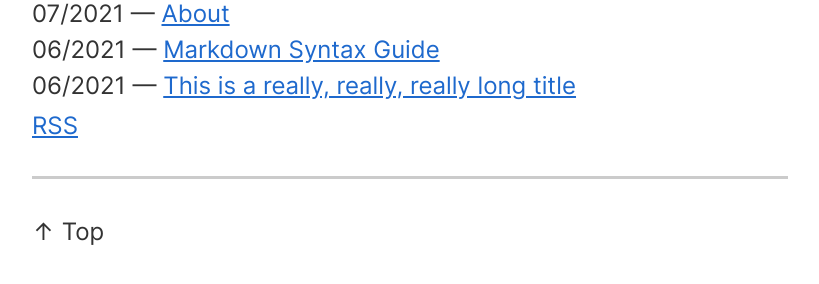
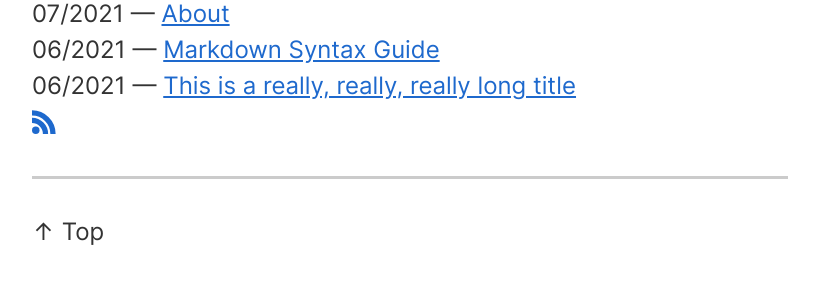
Before and after one commit to ajpwalser/ajpwalser.github.io, a Jekyll site: the page built from index.html, in a window 1280 px wide. Shown: the part 402-686 px from the top of the page, without its empty margins (230-1049 px from the left). Built offline with Jekyll 4.4.1, drawn with Linux system fonts in a browser that asks for light colours.

Commit message:
Update index.html

```diff
--- a/index.html
+++ b/index.html
@@ -14,7 +14,10 @@ description:
     </article>
   {% endfor %}
 </div>
-<p><a href="/feed.xml">RSS</p>
+<p><a href="/feed.xml"><svg xmlns="http://www.w3.org/2000/svg" class="rss-icon" viewBox="0 0 32 32">
+  <circle cx="5" cy="27" r="5" fill="currentColor" stroke="none" />
+  <circle cx="0" cy="32" r="18" stroke-width="7" />
+  <circle cx="0" cy="32" r="28" stroke-width="7" /></a></svg></p>
 <hr>
 <footer>
 <p class="footer">
```
